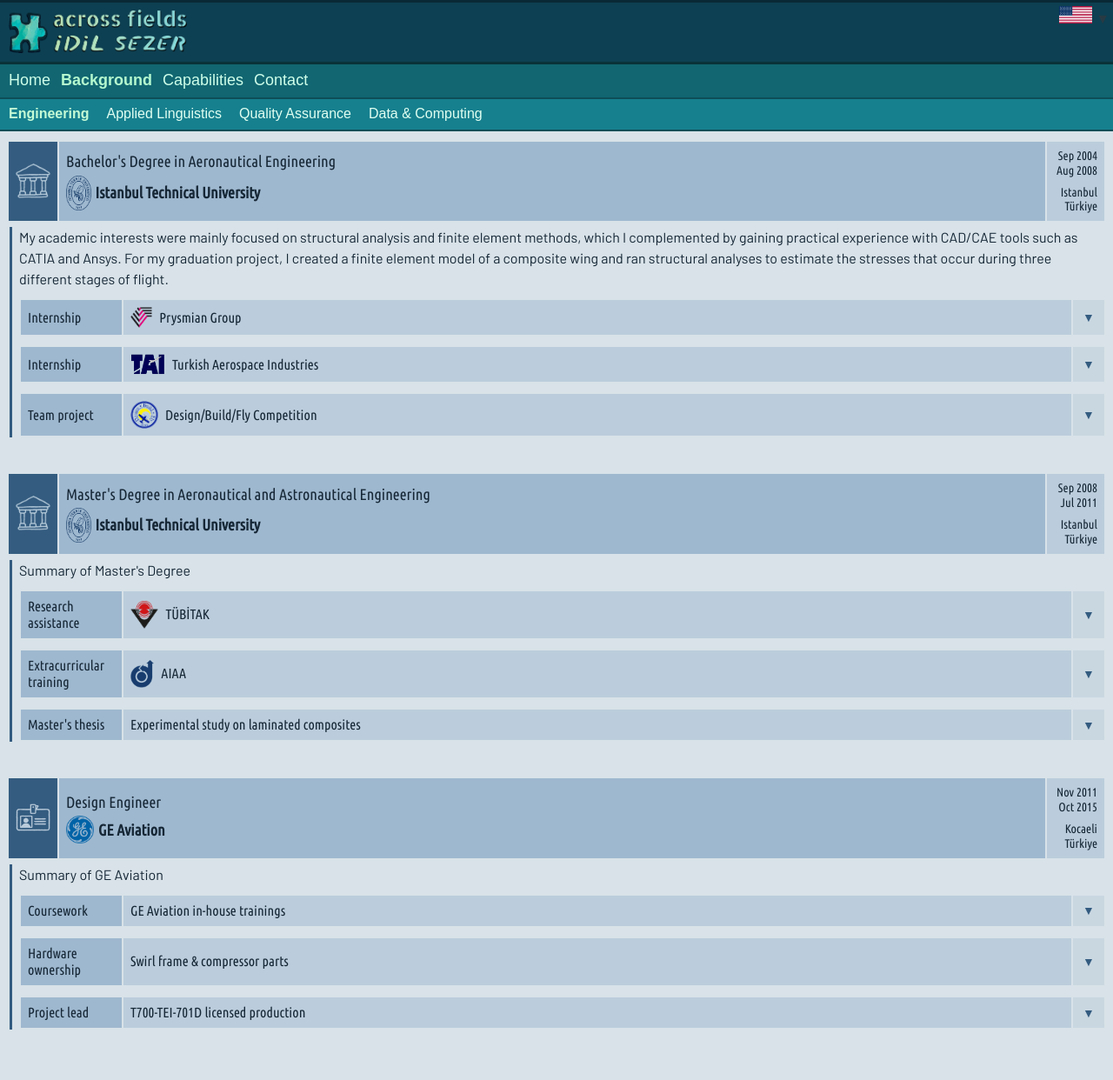
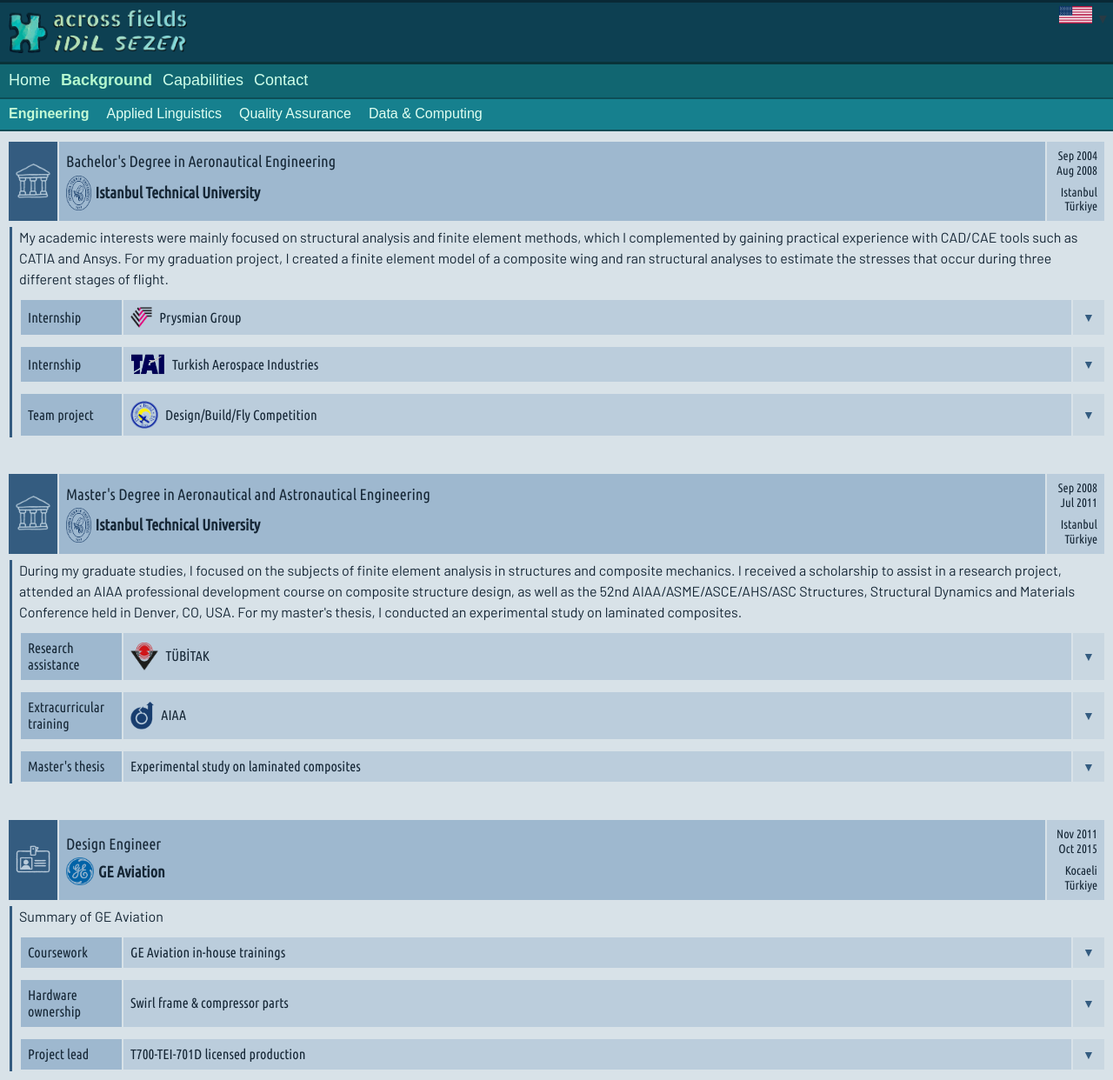
Before and after one commit to acrossfields/idilsezer, a Jekyll site: the page built from en/background-eng.md, in a window 1280 px wide. Shown: the whole page at 87% size. Built offline with Jekyll 4.4.1, drawn with Linux system fonts in a browser that asks for light colours; some web fonts are replaced; before the commit the page ends 1194 px from its top, so only the background shows below that.

Commit message:
Update background-eng.md

```diff
--- a/en/background-eng.md
+++ b/en/background-eng.md
@@ -130,7 +130,7 @@ permalink: /en/background/engineering/
 </table>
 
 <div class="bg-indented" style="margin-left: 11px; margin-right: 8px; padding: 0 0 0 8px; border-left-color: #345c80;">
-  <p style="margin-top: 0; margin-bottom: 10px; color: #162736;">Summary of Master's Degree</p>
+  <p style="margin-top: 0; margin-bottom: 10px; color: #162736;">During my graduate studies, I focused on the subjects of finite element analysis in structures and composite mechanics. I received a scholarship to assist in a research project, attended an AIAA professional development course on composite structure design, as well as the 52nd AIAA/ASME/ASCE/AHS/ASC Structures, Structural Dynamics and Materials Conference held in Denver, CO, USA. For my master's thesis, I conducted an experimental study on laminated composites.</p>
 
   <table class="table-bgsub" style="color: #162736; margin: 10px 0; padding: 0;">
     <tr>
```
